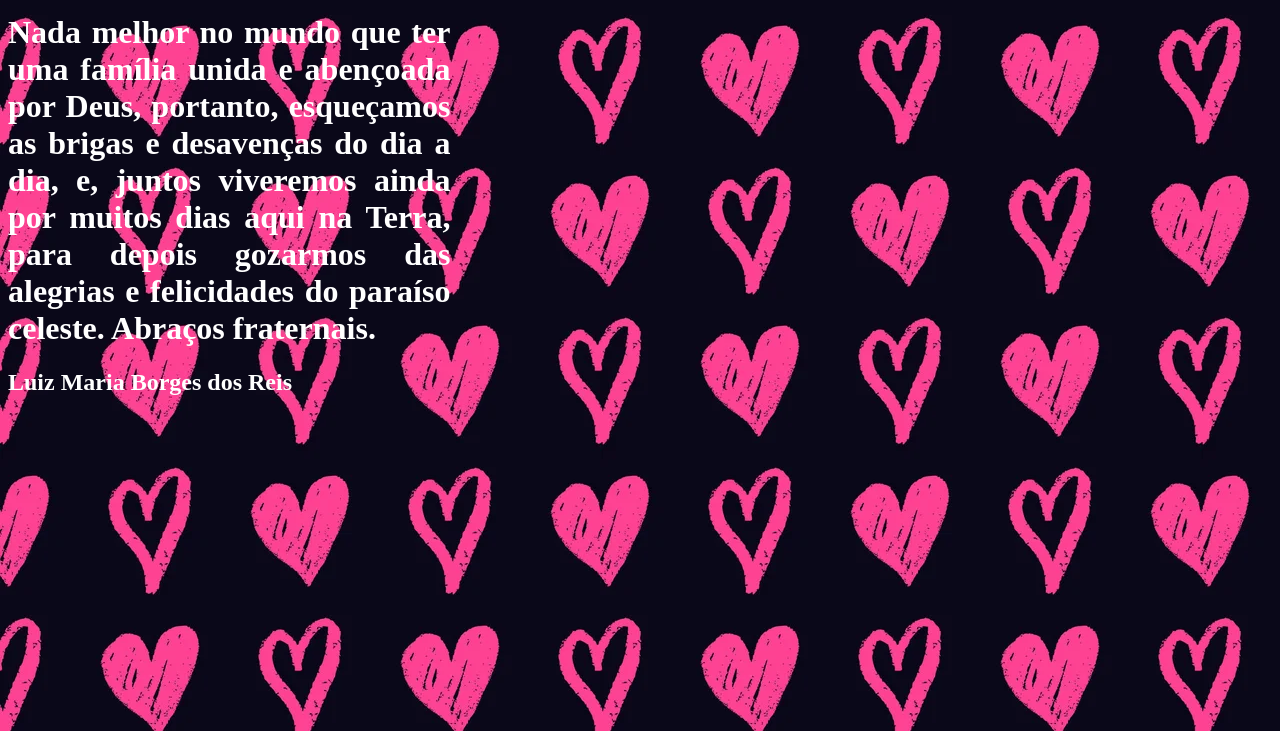
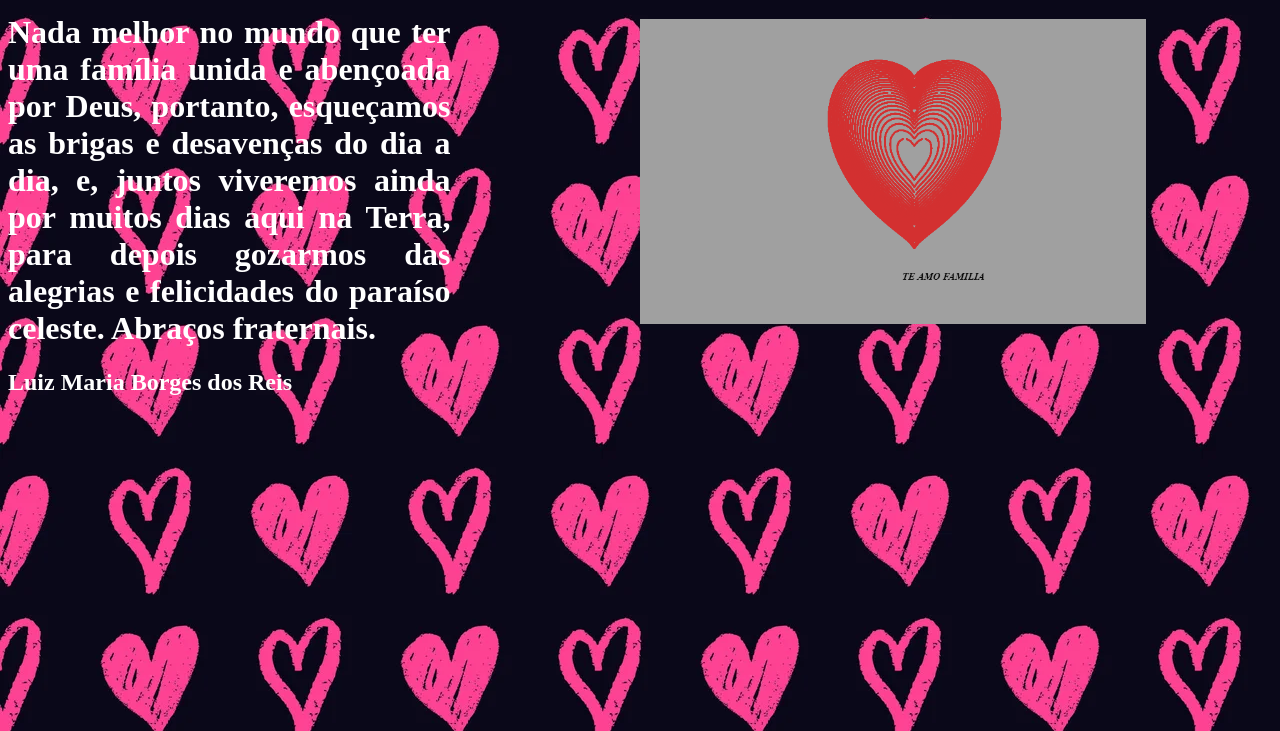
Before and after one commit to nonopava/erikcorrea, a plain HTML site: page index.html in a window 1280 px wide. Shown: the part 69-800 px from the top of the page. Drawn offline with Linux system fonts and the light colour scheme.

Commit message:
Update index.html

```diff
--- a/index.html
+++ b/index.html
@@ -21,7 +21,7 @@
 
     <div id="imgTitulo">
         <h1>Famíla, Expressão do Amor!</h1>
-        <img src="aluno.jpg" alt="">
+        <img src="aluno.png" alt="">
     </div>
     <div id="mensagem">
         <h1>
```
